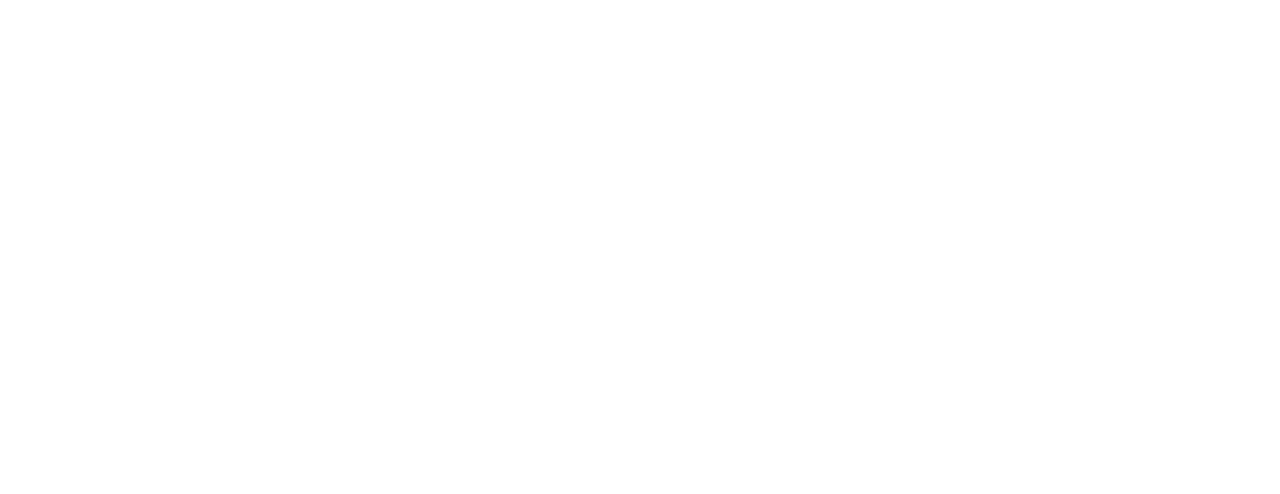
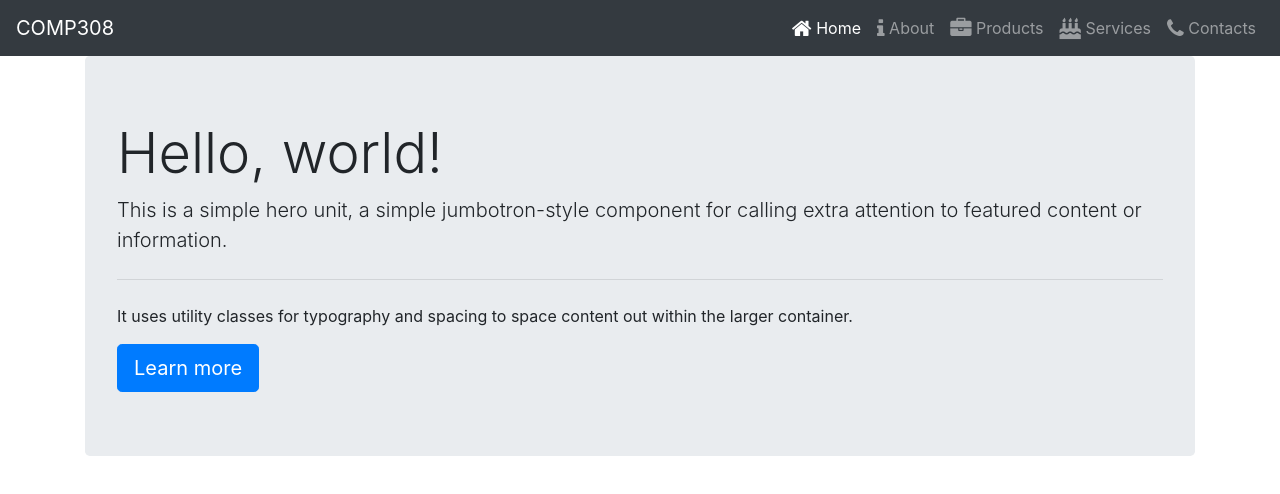
Before and after one commit to pnikesh/COMP308-Lesson1, a website: page index.html in a window 1280 px wide. Drawn offline with nearby package versions, Linux system fonts and the light colour scheme.

Commit message:
added bootstrap and font-awesome

```diff
--- /dev/null
+++ b/Content/app.css
@@ -0,0 +1 @@
+/* custom CSS goes here*/
--- a/index.html
+++ b/index.html
@@ -5,8 +5,61 @@
     <meta name="viewport" content="width=device-width, initial-scale=1.0">
     <meta http-equiv="X-UA-Compatible" content="ie=edge">
     <title>Comp308 - W2019 - Lesson1A</title>
+
+    <link rel="stylesheet" href="./node_modules/bootstrap/dist/css/bootstrap.min.css">
+    <link rel="stylesheet" href="./node_modules/font-awesome/css/font-awesome.min.css">
+    <link rel="stylesheet" href="./Content/app.css">
+
+
 </head>
 <body>
+
+        <nav class="navbar navbar-expand-lg navbar-dark bg-dark">
+                <a class="navbar-brand" href="#">COMP308</a>
+                <button class="navbar-toggler" type="button" data-toggle="collapse" data-target="#navbarSupportedContent" aria-controls="navbarSupportedContent" aria-expanded="false" aria-label="Toggle navigation">
+                  <span class="navbar-toggler-icon"></span>
+                </button>
+
+                <div class="collapse navbar-collapse" id="navbarSupportedContent">
+                  <ul class="navbar-nav ml-auto">
+                    <li class="nav-item active">
+                      <a class="nav-link" href="#"><i class="fa fa-lg fa-home"></i> Home <span class="sr-only">(current)</span></a>
+                    </li>
+                    <li class="nav-item">
+                      <a class="nav-link" href="#"><i class="fa fa-lg fa-info"></i> About </a>
+                    </li>
+                    <li class="nav-item">
+                            <a class="nav-link" href="#"><i class="fa fa-lg fa-briefcase"></i> Products </a>
+                    </li>
+                    <li class="nav-item">
+                            <a class="nav-link" href="#"><i class="fa fa-lg fa-birthday-cake"></i> Services </a>
+                    </li>
+                    <li class="nav-item">
+                                <a class="nav-link" href="#"><i class="fa fa-lg fa-phone"></i> Contacts </a>
+                    </li>
+
+
+                  </ul>
+
+                </div>
+              </nav>
+    <div class="container">
+            <div class="jumbotron">
+                    <h1 class="display-4">Hello, world!</h1>
+                    <p class="lead">This is a simple hero unit, a simple jumbotron-style component for calling extra attention to featured content or information.</p>
+                    <hr class="my-4">
+                    <p>It uses utility classes for typography and spacing to space content out within the larger container.</p>
+                    <a class="btn btn-primary btn-lg" href="#" role="button">Learn more</a>
+                  </div>
+    </div>
+
+
+    <!--3rd parth JS librariries-->
+    <script src="./node_modules/jquery/dist/jquery.min.js"></script>
+    <script src="./node_modules/bootstrap/dist/js/bootstrap.min.js"></script>
+    <script src="./Scripts/app.js"></script>
+
+
    <script src="./Scripts/app.js"></script>
 </body>
 </html>
```
Also changed, not shown: package.json (added, +25 -0 lines), 2 other files.
